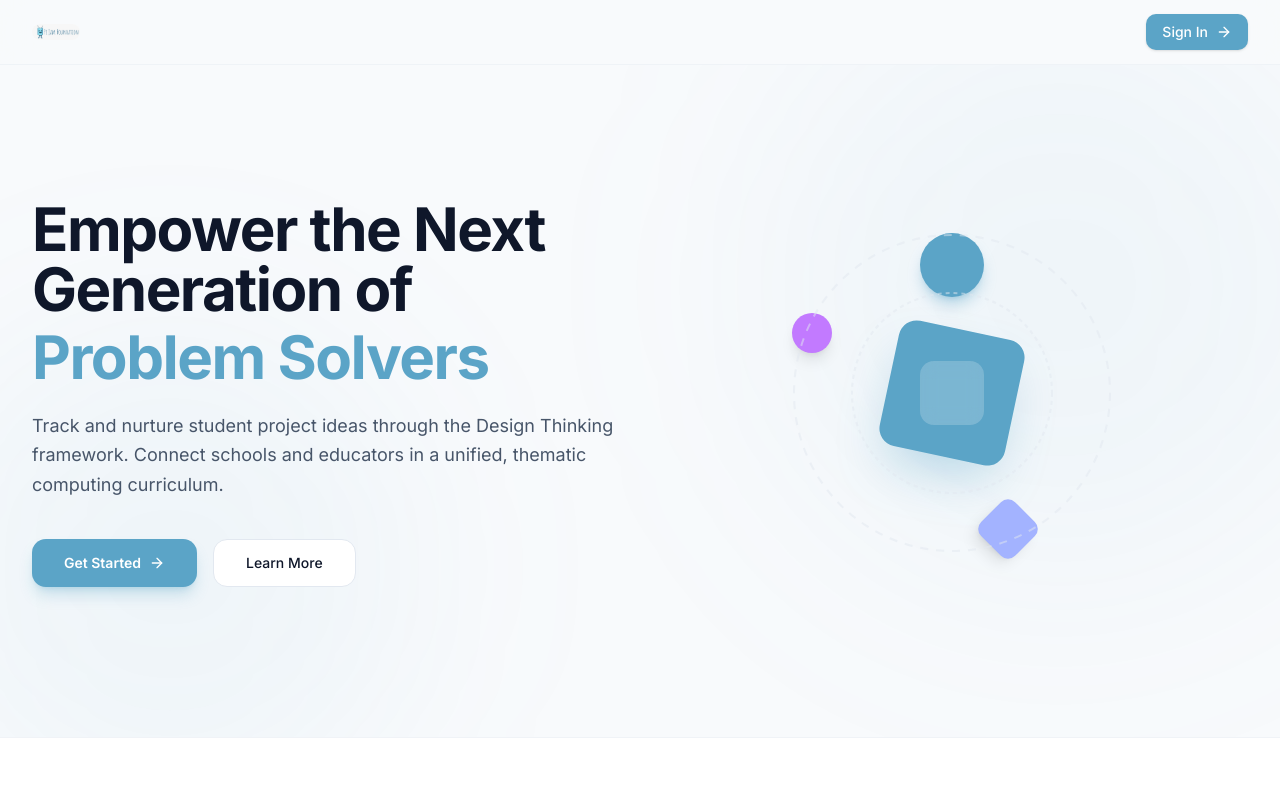
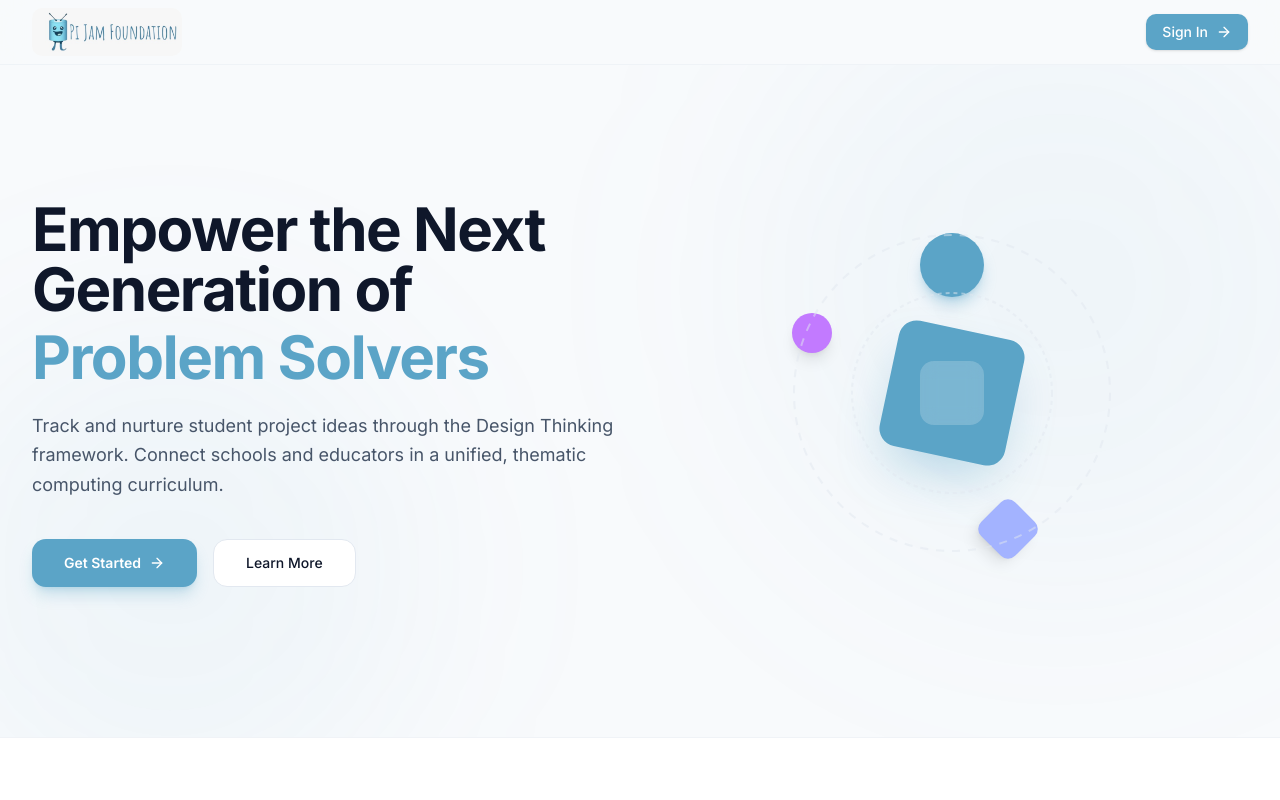
Before and after one commit to eddy7896/pjfideaBank, a Next.js app: page / in a window 1280 px wide. Shown: the top 800 px of the page. Built offline with nearby package versions, Linux system fonts and the light colour scheme.

Commit message:
fix:updated logo

```diff
--- a/app/dashboard/layout.tsx
+++ b/app/dashboard/layout.tsx
@@ -73,12 +73,12 @@ export default function DashboardLayout({
       {/* Sidebar Navigation */}
       <aside className="fixed inset-y-0 left-0 z-50 flex w-64 flex-col border-r border-border bg-card shadow-sm transition-all">
         {/* Logo Area */}
-        <div className="flex h-16 shrink-0 items-center justify-center px-6 border-b border-border/40">
+        <div className="flex h-24 shrink-0 items-center justify-center px-6 border-b border-border/40">
           <Image
             src="/pijam logo.jpeg"
             alt="Pi Jam Logo"
-            width={48}
-            height={48}
+            width={150}
+            height={60}
             className="rounded-lg"
             priority
           />
--- a/app/login/page.tsx
+++ b/app/login/page.tsx
@@ -73,8 +73,8 @@ export default function LoginPage() {
             <Image
               src="/pijam logo.jpeg"
               alt="Pi Jam Logo"
-              width={40}
-              height={40}
+              width={120}
+              height={48}
               className="rounded-lg"
               priority
             />
--- a/app/page.tsx
+++ b/app/page.tsx
@@ -16,8 +16,8 @@ export default function LandingPage() {
           <Image
             src="/pijam logo.jpeg"
             alt="Pi Jam Logo"
-            width={48}
-            height={48}
+            width={150}
+            height={60}
             className="rounded-lg"
             priority
           />
```
